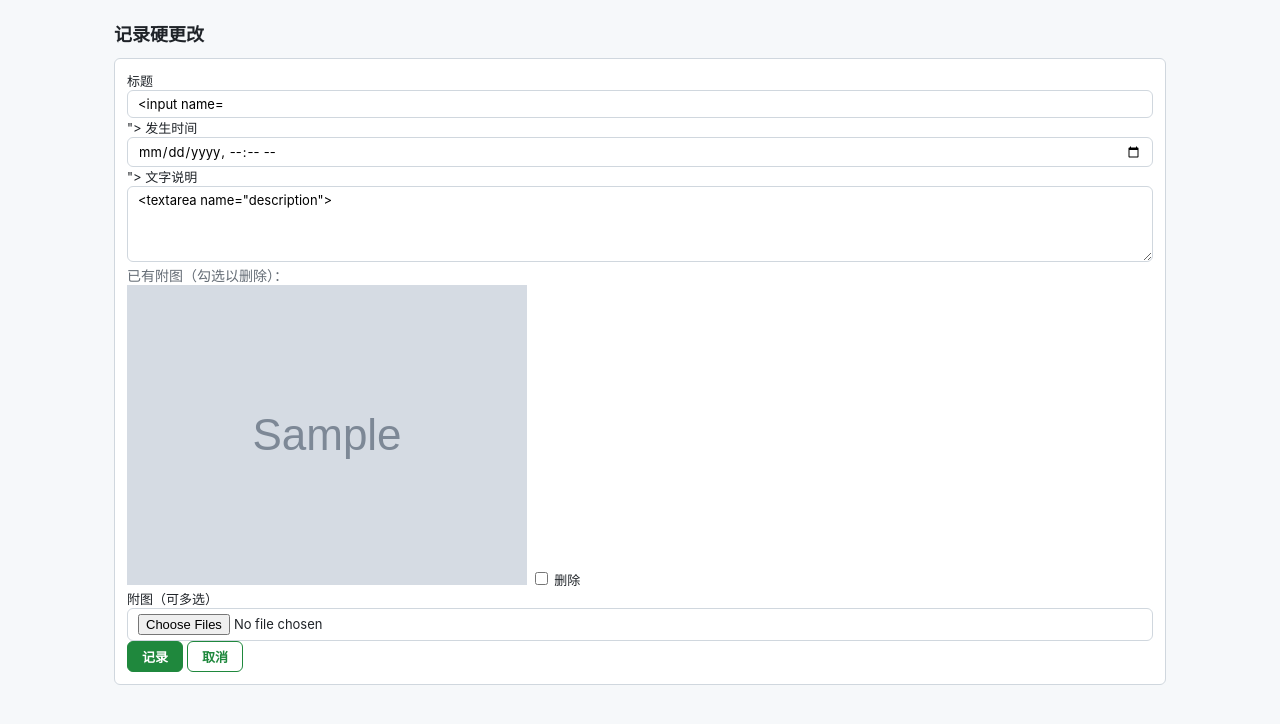
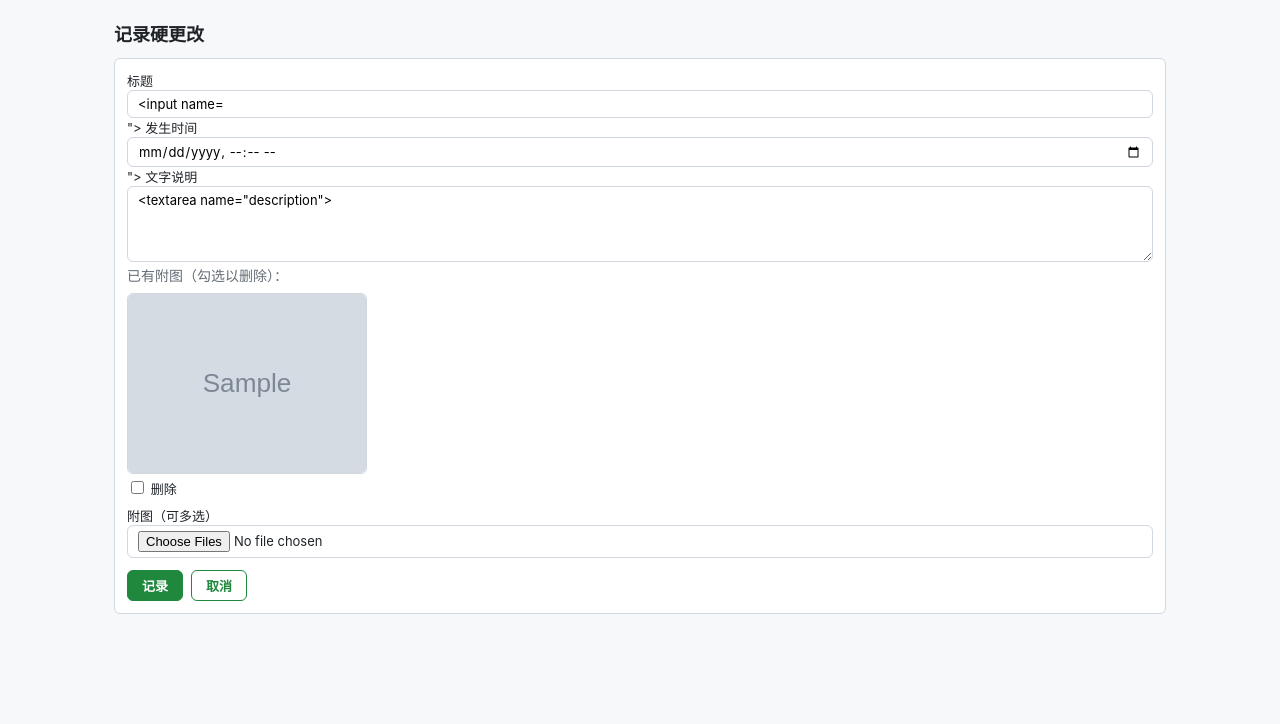
Before and after one commit to aixia715/reflow, a FastAPI app: template app/templates/hard_change_form.html in a window 1280 px wide. Shown: the part 40-764 px from the top of the page. Run offline with FastAPI, Linux system fonts and the light colour scheme; the template is opened without the code that fills it: most values are stand-ins (such as "Sample title", 1, 10 or a date in 2020); grey boxes marked "Sample" are stand-in pictures; form fields are guessed from the names that the template uses.

Commit message:
style: 硬更改卡片与画廊样式 (#5)

```diff
--- a/app/static/style.css
+++ b/app/static/style.css
@@ -118,6 +118,17 @@ details.panel summary{cursor:pointer;font-weight:600}
 .tl-card{background:var(--surface);border:1px solid var(--border);border-radius:var(--radius);padding:8px 12px}
 .tl-item.draft .tl-card{border-color:var(--accent-soft)}
 .tl-item:hover .tl-card{border-color:var(--blue)}
+/* 硬更改时间线卡片：黄色圆点 + 左缘强调，区分 BOM 节点 */
+.tl-item.hard .dot{background:var(--yellow-fg);border-color:var(--yellow-fg)}
+.tl-item.hard .tl-card{border-left:3px solid var(--yellow-badge-fg)}
+/* 硬更改详情/表单 */
+.hc-desc{white-space:pre-wrap;margin:8px 0;font-size:14px}
+.form-actions{display:flex;gap:8px;margin-top:12px}
+.hc-gallery{display:flex;flex-wrap:wrap;gap:10px;margin:8px 0}
+.hc-gallery img{max-width:240px;max-height:240px;border:1px solid var(--border);
+  border-radius:var(--radius);display:block}
+.hc-thumb{display:inline-flex;flex-direction:column;gap:4px;font-size:13px}
+.hc-photo{display:inline-block}
 
 .group-title{font-size:15px;font-weight:600;margin:18px 0 8px;display:flex;align-items:center;gap:8px}
 .panel.version{padding:0}
```
